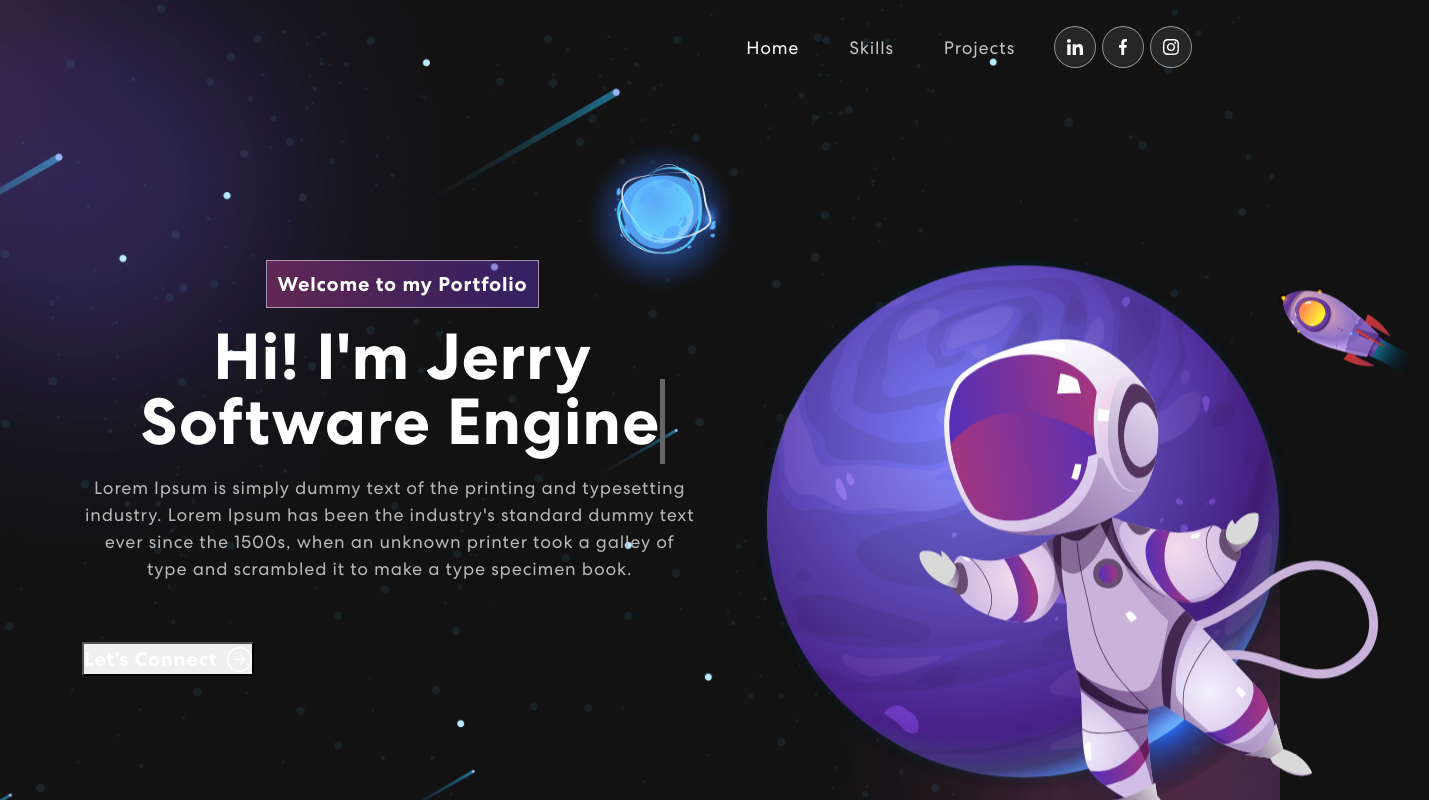
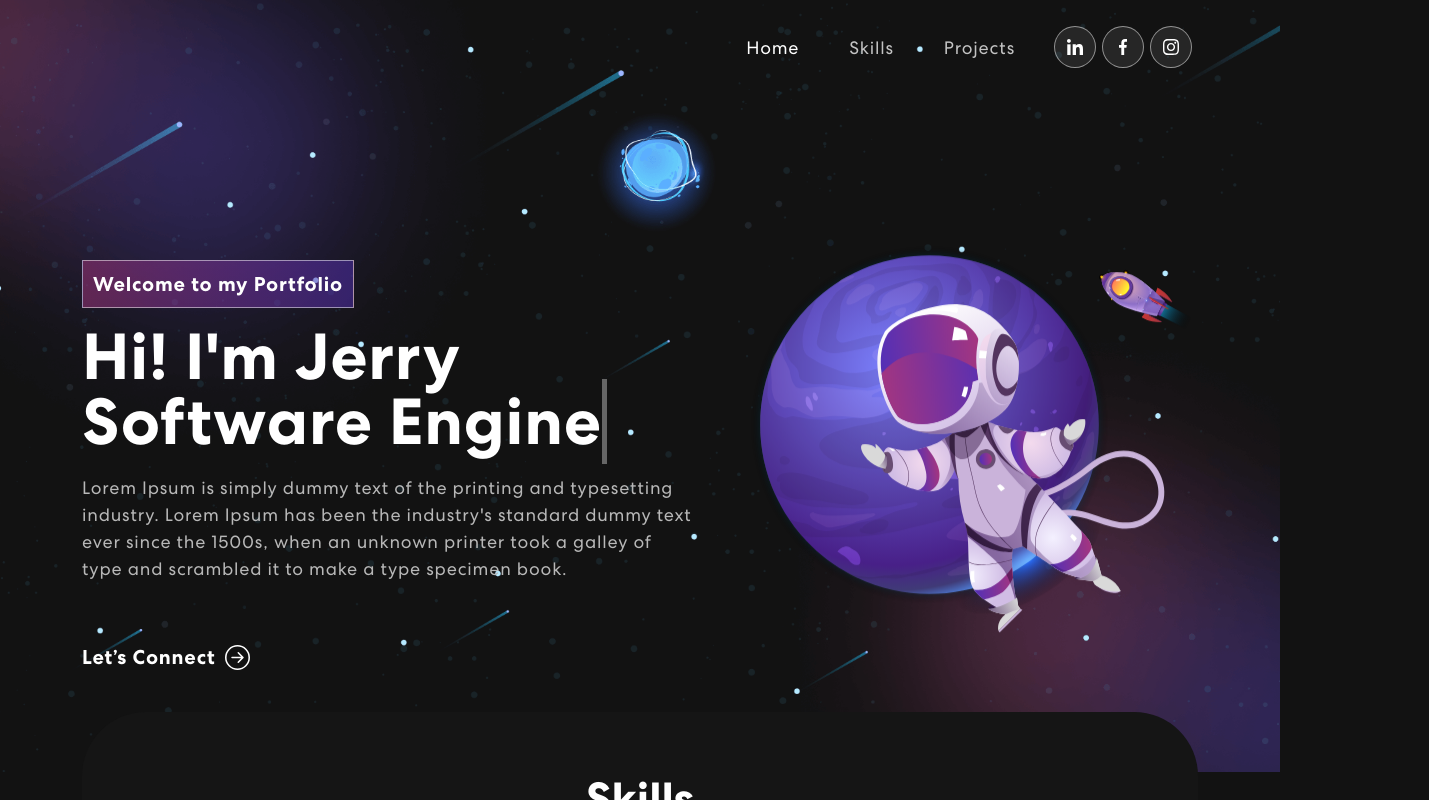
Before and after one commit to jdeng2857/personal-portfolio, a React (Create React App) app: page / in a window 1280 px wide. Shown: the top 800 px of the page, 1429 px wide, since content can reach past the window. Built offline with nearby package versions, Linux system fonts and the light colour scheme.

Commit message:
remove footer

```diff
--- a/src/App.css
+++ b/src/App.css
@@ -1,3 +1,4 @@
+/************ Custom Font ************/
 @font-face {
 	font-family: Centra;
 	src: url('./assets/font/CentraNo2-Bold.ttf');
@@ -13,7 +14,8 @@
 	src: url('./assets/font/CentraNo2-Book.ttf');
 	font-weight: 400;
 }
-/* Default CSS */
+
+/************ Default Css ************/
 * {
   margin: 0;
   padding: 0;
@@ -40,45 +42,45 @@ h1, h2, h3, h4, h5, h6 {
   line-height: normal;
 }
 
-.App {
-  text-align: center;
+p, a, li, button, ul {
+  margin: 0;
+  padding: 0;
+  line-height: normal;
+  text-decoration: none;
 }
 
-.App-logo {
-  height: 40vmin;
-  pointer-events: none;
+a:hover {
+  text-decoration: none;
 }
 
-@media (prefers-reduced-motion: no-preference) {
-  .App-logo {
-    animation: App-logo-spin infinite 20s linear;
+img {
+  width: 100%;
+  height: auto;
+}
+
+button {
+  border: 0;
+  background-color: transparent;
+}
+
+input:focus, textarea:focus, select:focus {
+  outline: none;
+}
+
+@media (min-width:1700px) {
+	main .container {
+		max-width: 100%;
+		padding: 0 150px;
 	}
 }
 
-.App-header {
-  background-color: #282c34;
-  min-height: 100vh;
-  display: flex;
-  flex-direction: column;
-  align-items: center;
-  justify-content: center;
-  font-size: calc(10px + 2vmin);
-  color: white;
+p.success {
+	color: green;
 }
 
-.App-link {
-  color: #61dafb;
+p.danger {
+	color: red;
 }
-
-@keyframes App-logo-spin {
-  from {
-    transform: rotate(0deg);
-  }
-  to {
-    transform: rotate(360deg);
-  }
-}
-
 /************ Navbar Css ************/
 nav.navbar {
   padding: 18px 0;
```
Lines whose indentation alone changed are shown as unchanged.
